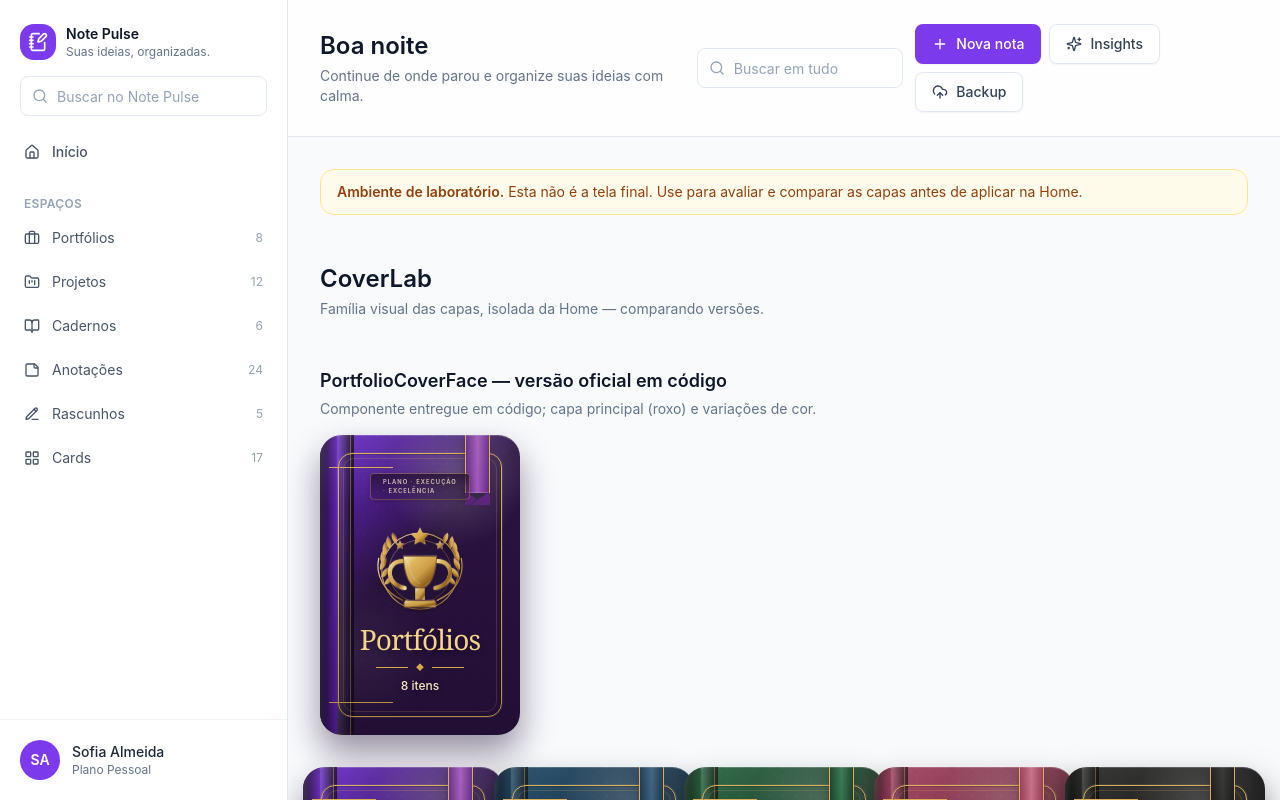
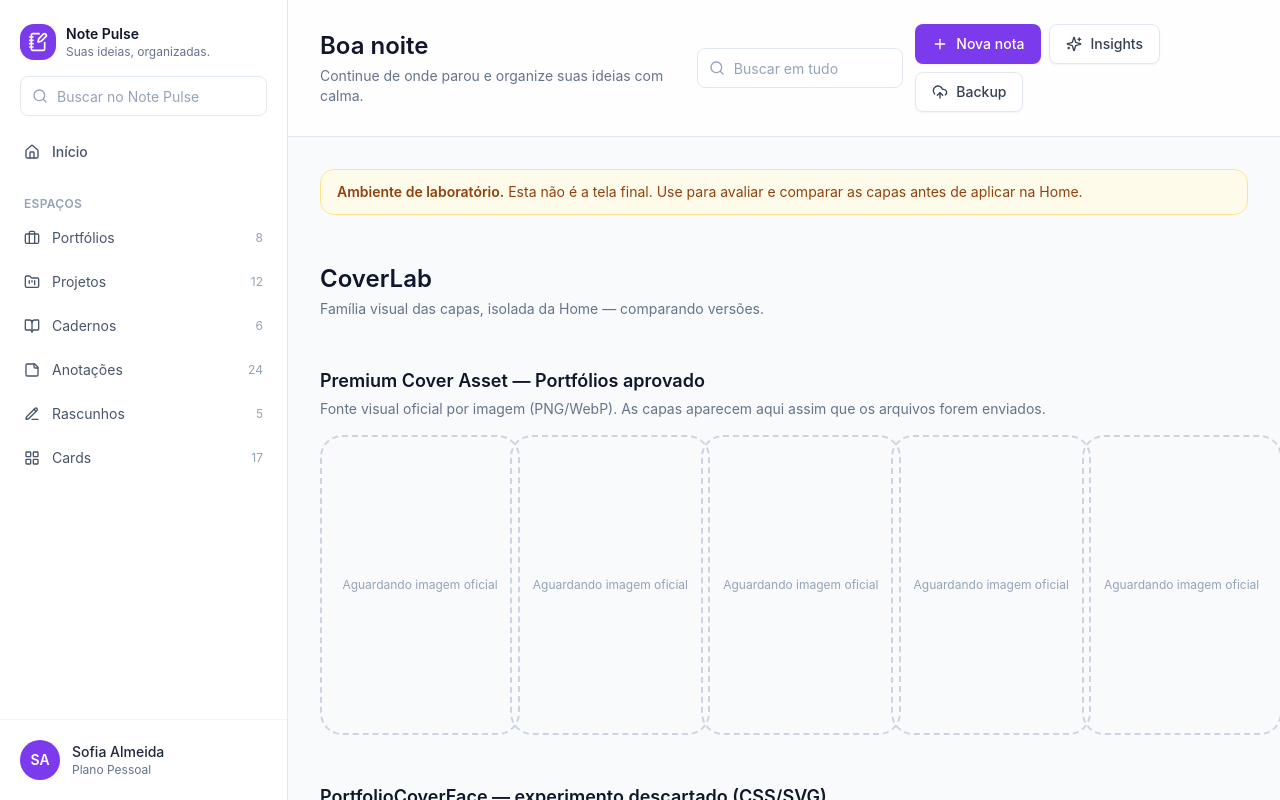
Before and after one commit to memocoreapp-pixel/projeto_anota-es, a React (Vite) app: page /cover-lab in a window 1280 px wide. Built offline with nearby package versions, Linux system fonts and the light colour scheme.

Commit message:
feat(premium-cover): add PremiumCoverAsset (image-based) and lab section; mark CSS cover as discarded

```diff
--- a/src/components/spaces/cover-lab/CoverLabPage.tsx
+++ b/src/components/spaces/cover-lab/CoverLabPage.tsx
@@ -33,13 +33,35 @@ export function CoverLabPage() {
         </p>
       </header>
 
-      {/* PortfolioCoverFace — versão oficial em código */}
+      {/* Premium Cover Asset — Portfólios aprovado */}
       <section>
         <h2 className="mb-1 text-lg font-semibold text-slate-900">
-          PortfolioCoverFace — versão oficial em código
+          Premium Cover Asset — Portfólios aprovado
         </h2>
         <p className="mb-4 text-sm text-slate-500">
-          Componente entregue em código; capa principal (roxo) e variações de cor.
+          Fonte visual oficial por imagem (PNG/WebP). As capas aparecem aqui
+          assim que os arquivos forem enviados.
+        </p>
+        <div className="grid grid-cols-2 gap-6 sm:grid-cols-3 lg:grid-cols-5">
+          {Array.from({ length: 5 }).map((_, i) => (
+            <div
+              key={i}
+              className="flex aspect-[2/3] w-[200px] items-center justify-center rounded-[22px] border-2 border-dashed border-slate-300 text-center text-xs text-slate-400"
+            >
+              Aguardando imagem oficial
+            </div>
+          ))}
+        </div>
+      </section>
+
+      {/* PortfolioCoverFace — experimento descartado (CSS/SVG) */}
+      <section>
+        <h2 className="mb-1 text-lg font-semibold text-slate-900">
+          PortfolioCoverFace — experimento descartado (CSS/SVG)
+        </h2>
+        <p className="mb-4 text-sm text-slate-500">
+          Mantido apenas como referência histórica. Não é a versão oficial; a
+          direção atual usa assets de imagem (seção acima).
         </p>
         <div className="mb-8 flex justify-center sm:justify-start">
           <PortfolioCoverFace theme="purple" />
--- /dev/null
+++ b/src/components/spaces/premium-cover/PremiumCoverAsset.tsx
@@ -0,0 +1,62 @@
+type PremiumCoverAssetProps = {
+  /** Caminho da imagem oficial da capa (PNG/WebP). */
+  src: string;
+  alt: string;
+  title?: string;
+  count?: number;
+  countLabel?: string;
+  themeName?: string;
+  className?: string;
+};
+
+/**
+ * Exibe uma capa premium a partir de um asset de imagem oficial.
+ * Não recria a arte: apenas apresenta a imagem com proporção 2/3, cantos
+ * arredondados, sombra premium e sem overlay pesado. Título/contador/tema
+ * aparecem como legenda discreta abaixo (a arte aprovada é a fonte visual).
+ */
+export function PremiumCoverAsset({
+  src,
+  alt,
+  title,
+  count,
+  countLabel = "itens",
+  themeName,
+  className = "",
+}: PremiumCoverAssetProps) {
+  const hasCaption = Boolean(title || themeName || count != null);
+
+  return (
+    <figure className={["flex flex-col items-center gap-3", className].join(" ")}>
+      <div
+        className="relative w-[200px] aspect-[2/3] overflow-hidden rounded-[22px]"
+        style={{
+          boxShadow:
+            "0 18px 34px rgba(33, 13, 52, .28), 0 2px 6px rgba(0,0,0,.18), inset 0 1px 0 rgba(255,255,255,.18)",
+        }}
+      >
+        <img
+          src={src}
+          alt={alt}
+          loading="lazy"
+          draggable={false}
+          className="absolute inset-0 h-full w-full object-cover"
+        />
+      </div>
+
+      {hasCaption && (
+        <figcaption className="text-center">
+          {title && (
+            <div className="text-sm font-semibold text-zinc-800">
+              {title}
+              {count != null ? ` · ${count} ${countLabel}` : ""}
+            </div>
+          )}
+          {themeName && (
+            <div className="text-xs text-zinc-500">{themeName}</div>
+          )}
+        </figcaption>
+      )}
+    </figure>
+  );
+}
```
